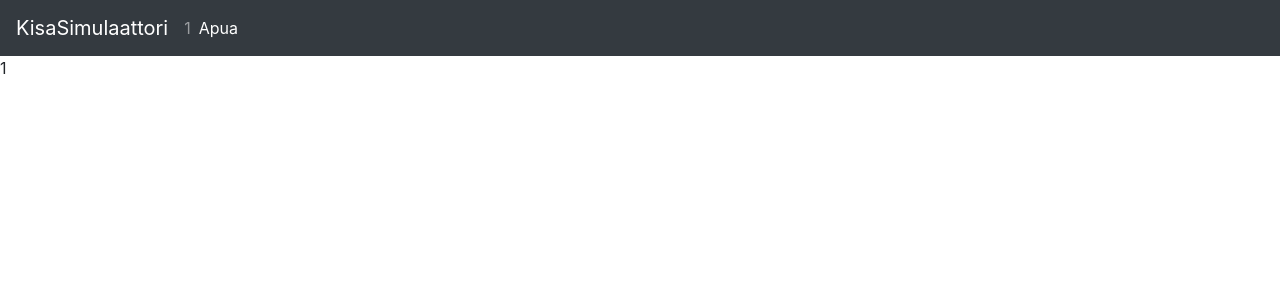
After one commit to JoonaSar/KisaSimulaattori, a Flask app: page /kisa/1 in a window 1280 px wide. The commit adds this page. Shown: the top 300 px of the page. Run offline with Flask 2, Linux system fonts and the light colour scheme.

Commit message:
Start adding frontend

```diff
--- a/python koodi/frontti.py
+++ b/python koodi/frontti.py
@@ -1,14 +1,25 @@
 from flask import Flask, redirect, url_for, render_template
+from pathlib import Path
 
 app = Flask(__name__)
 
 @app.route("/")
 def home():
-    return render_template("main.html")
+
+    # Listaa tallennetut kisat
+    p = Path("./saves")
+    tallennetut_kisat = [f.name for f in p.iterdir() if f.is_file]
+
+
+    return render_template("main.html", kisat=tallennetut_kisat)
 
 @app.route("/testi")
 def testi():
     return "Testi sivu"
 
+@app.route("/kisa/<filename>")
+def avaa_kisa(filename):
+    return render_template("kisa.html", filename = filename)
+
 if __name__ == "__main__":
     app.run(debug = True)
--- /dev/null
+++ b/python koodi/templates/base.html
@@ -0,0 +1,34 @@
+<!doctype html>
+<html lang="fi">
+    <head>
+      <link rel="stylesheet" href="https://cdn.jsdelivr.net/npm/bootstrap@4.4.1/dist/css/bootstrap.min.css" integrity="sha384-Vkoo8x4CGsO3+Hhxv8T/Q5PaXtkKtu6ug5TOeNV6gBiFeWPGFN9MuhOf23Q9Ifjh" crossorigin="anonymous">
+
+      <meta charset="utf-8">
+        <title>{% block title %} {% endblock %}</title>
+    </head>
+    <body>
+        <nav class="navbar navbar-expand-lg navbar-dark bg-dark">
+            <a class="navbar-brand" href="{{ url_for('home')}}">KisaSimulaattori</a>
+            <button class="navbar-toggler" type="button" data-toggle="collapse" data-target="#navbarNav" aria-controls="navbarNav" aria-expanded="false" aria-label="Toggle navigation">
+              <span class="navbar-toggler-icon"></span>
+            </button>
+            <div class="collapse navbar-collapse" id="navbarNav">
+              <ul class="navbar-nav">
+                <span class="navbar-text">
+                    {% block nimi %}{% endblock %}
+                </span>
+                <li class="nav-item active">
+                  <a class="nav-link" href="#">Apua <span class="sr-only">(current)</span></a>
+                </li>
+              </ul>
+            </div>
+          </nav>
+
+        {% block content %}{% endblock%}
+
+
+        <script src="https://code.jquery.com/jquery-3.4.1.slim.min.js" integrity="sha384-J6qa4849blE2+poT4WnyKhv5vZF5SrPo0iEjwBvKU7imGFAV0wwj1yYfoRSJoZ+n" crossorigin="anonymous"></script>
+        <script src="https://cdn.jsdelivr.net/npm/popper.js@1.16.0/dist/umd/popper.min.js" integrity="sha384-Q6E9RHvbIyZFJoft+2mJbHaEWldlvI9IOYy5n3zV9zzTtmI3UksdQRVvoxMfooAo" crossorigin="anonymous"></script>
+        <script src="https://cdn.jsdelivr.net/npm/bootstrap@4.4.1/dist/js/bootstrap.min.js" integrity="sha384-wfSDF2E50Y2D1uUdj0O3uMBJnjuUD4Ih7YwaYd1iqfktj0Uod8GCExl3Og8ifwB6" crossorigin="anonymous"></script>
+      </body>
+</html>
--- /dev/null
+++ b/python koodi/templates/kisa.html
@@ -0,0 +1,13 @@
+
+{% extends "base.html" %}
+
+{% block title %}{{filename}}{% endblock %}
+
+{% block nimi %}{{filename}}{% endblock %}
+
+{% block content %}
+
+
+    <p>{{filename}}</p>
+
+{% endblock%}
```
Also changed, not shown: python koodi/main.py (+3 -7 lines), python koodi/templates/main.html (+11 -10 lines), 2 other files.
